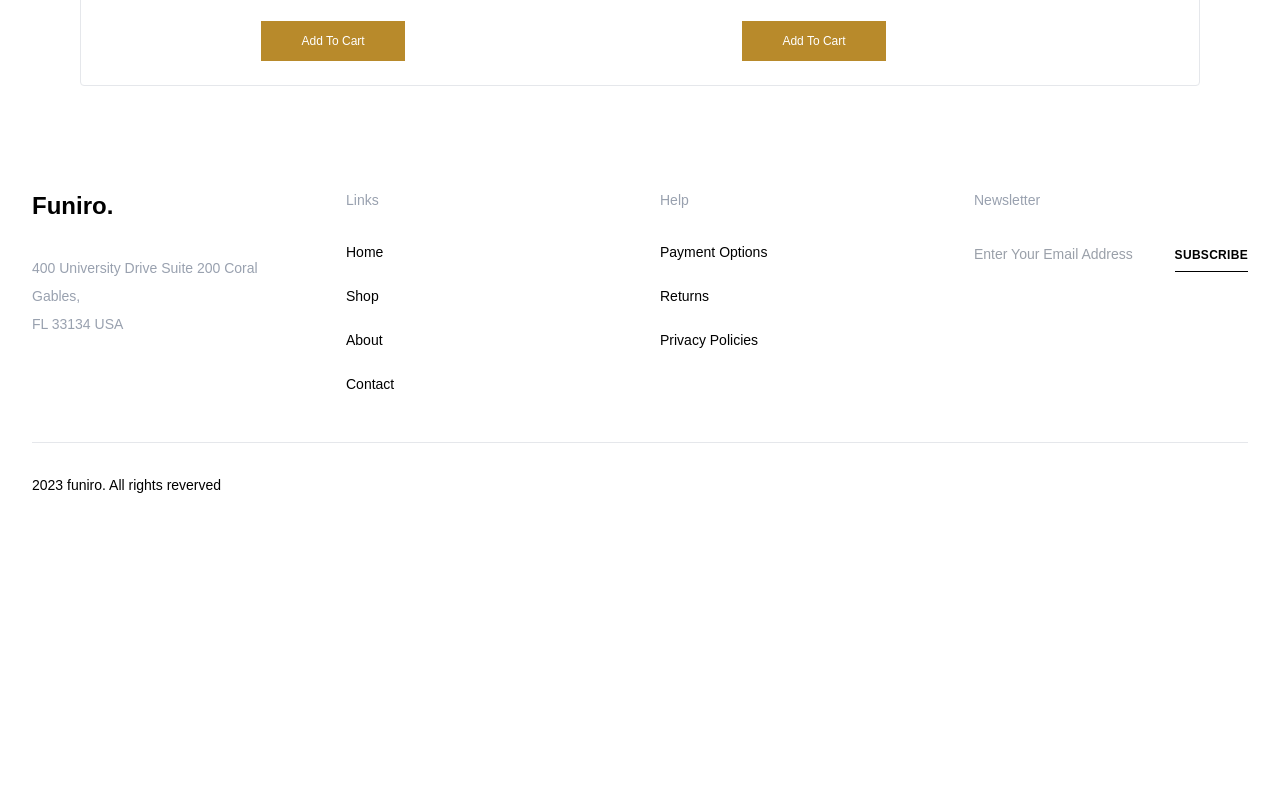
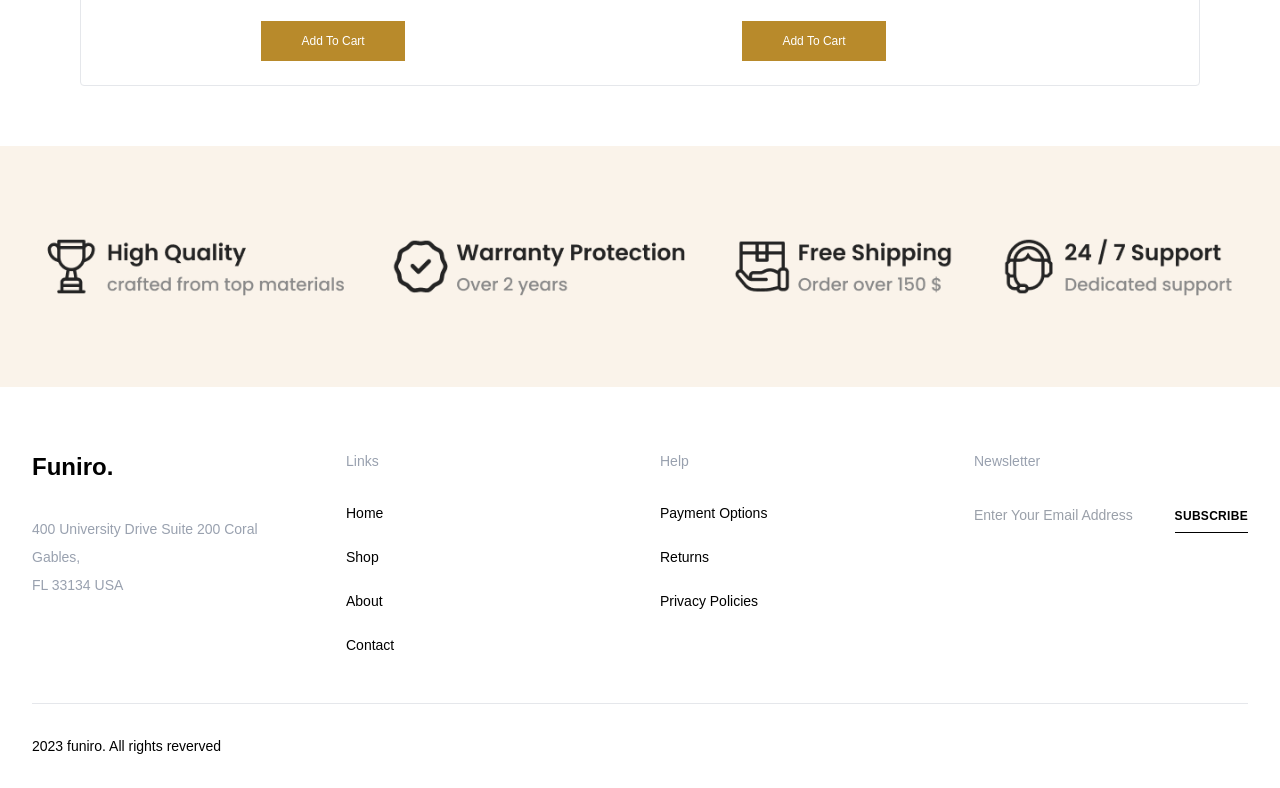
Before and after one commit to karaam-masoud/Project-1-, a website: page project/Product Comparison.html in a window 1280 px wide. Shown: the part 2350-3138 px from the top of the page. Before the commit the page ends 2877 px from the top, so only its background shows below. Drawn offline with Linux system fonts and the light colour scheme.

Commit message:
finish the product page

```diff
--- a/project/Product Comparison.html
+++ b/project/Product Comparison.html
@@ -399,7 +399,11 @@
     </section>
 
 
+    <div>
 
+        <img src="../assets/img/Frame 161.png" alt="" class="w-full mt-5 ">
+
+    </div>
 
 
     <footer>
```
